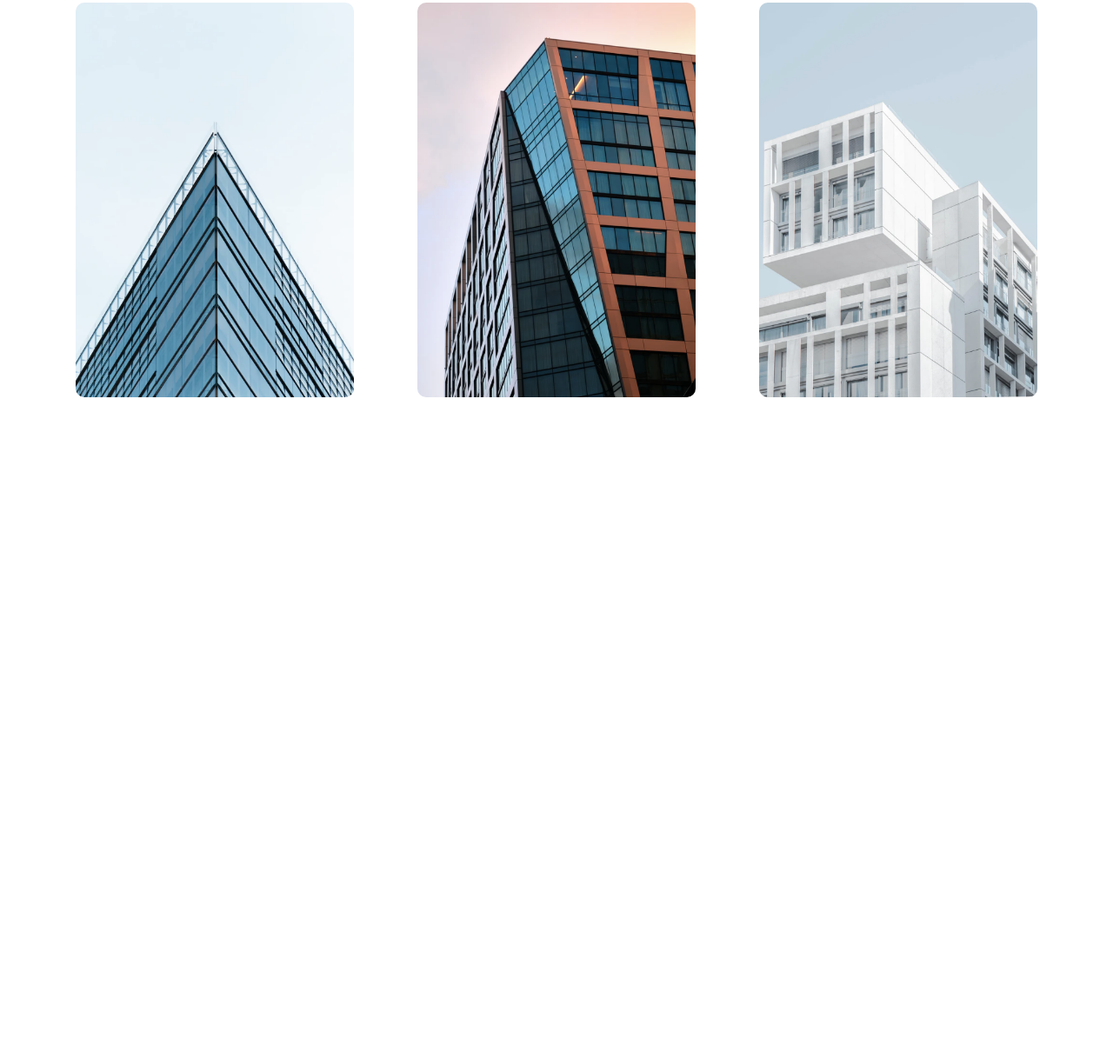
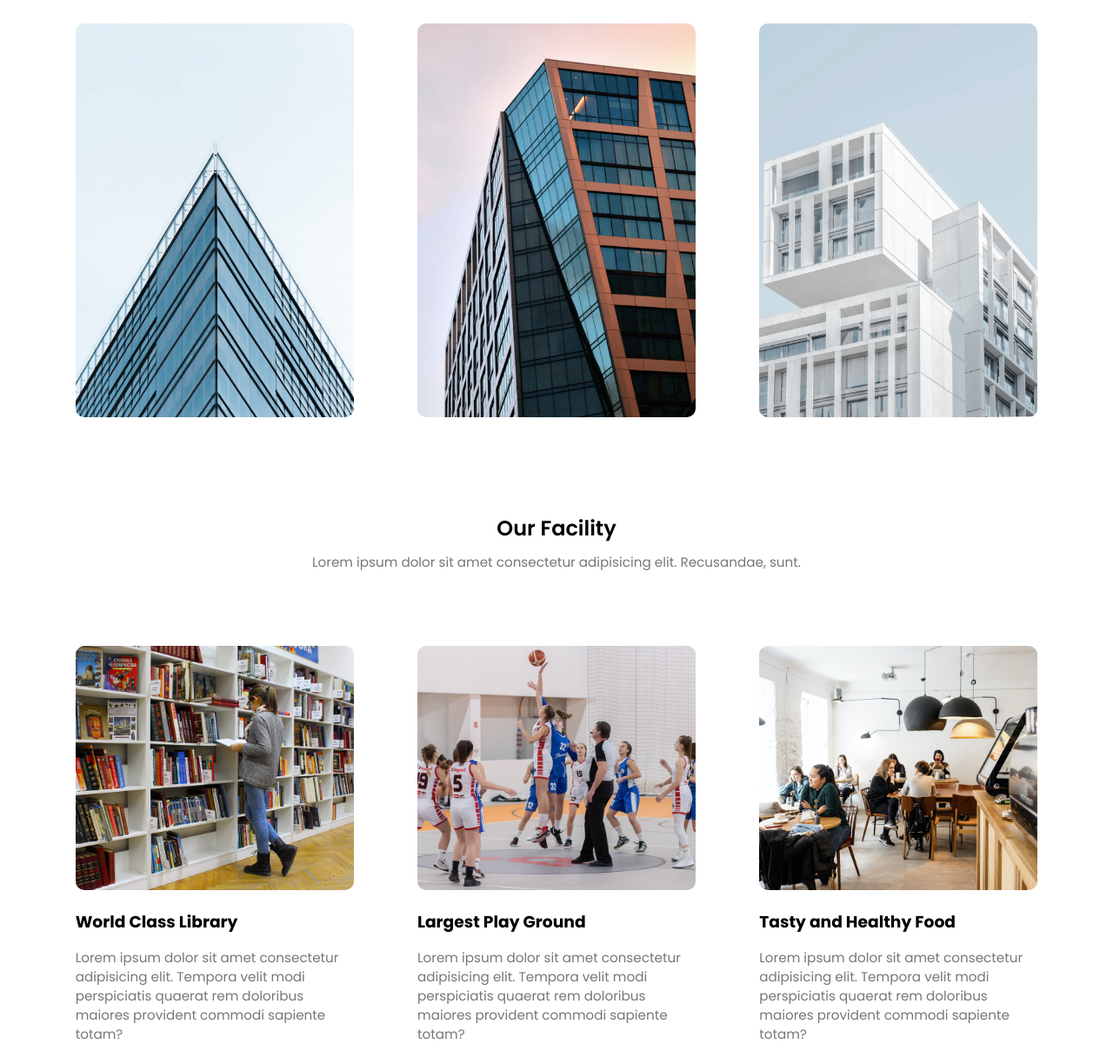
Before and after one commit to Hooseinsalari/full-responsive-website, a plain HTML site: page index.html in a window 1280 px wide. Shown: the part 1539-2755 px from the top of the page at 87% size. Before the commit the page ends 2006 px from the top, so only its background shows below. Drawn offline with Linux system fonts and the light colour scheme.

Commit message:
create facility section

```diff
--- a/index.html
+++ b/index.html
@@ -90,19 +90,19 @@
       </p>
       <div class="campus-section">
         <div class="campus-item">
-          <img src="./image/london.png" alt="">
+          <img src="./image/london.png" alt="" />
           <div class="layer">
             <h3>LONDON</h3>
           </div>
         </div>
         <div class="campus-item">
-          <img src="./image/newyork.png" alt="">
+          <img src="./image/newyork.png" alt="" />
           <div class="layer">
             <h3>NEW YORK</h3>
           </div>
         </div>
         <div class="campus-item">
-          <img src="./image/washington.png" alt="">
+          <img src="./image/washington.png" alt="" />
           <div class="layer">
             <h3>WASHINGTON</h3>
           </div>
@@ -110,6 +110,44 @@
       </div>
     </section>
 
+    <!-- facility -->
+    <section class="facility">
+      <h1>Our Facility</h1>
+      <p>
+        Lorem ipsum dolor sit amet consectetur adipisicing elit. Recusandae,
+        sunt.
+      </p>
+      <div class="facility-section">
+        <div class="facility-item">
+          <img src="./image/library.png" alt="" />
+          <h3>World Class Library</h3>
+          <p>
+            Lorem ipsum dolor sit amet consectetur adipisicing elit. Tempora
+            velit modi perspiciatis quaerat rem doloribus maiores provident
+            commodi sapiente totam?
+          </p>
+        </div>
+        <div class="facility-item">
+          <img src="./image/basketball.png" alt="" />
+          <h3>Largest Play Ground</h3>
+          <p>
+            Lorem ipsum dolor sit amet consectetur adipisicing elit. Tempora
+            velit modi perspiciatis quaerat rem doloribus maiores provident
+            commodi sapiente totam?
+          </p>
+        </div>
+        <div class="facility-item">
+          <img src="./image/cafeteria.png" alt="" />
+          <h3>Tasty and Healthy Food</h3>
+          <p>
+            Lorem ipsum dolor sit amet consectetur adipisicing elit. Tempora
+            velit modi perspiciatis quaerat rem doloribus maiores provident
+            commodi sapiente totam?
+          </p>
+        </div>
+      </div>
+    </section>
+
     <script src="./script.js"></script>
   </body>
 </html>
--- a/style.css
+++ b/style.css
@@ -178,7 +178,7 @@ nav .fa {
     display: flex;
     justify-content: space-around;
     align-items: center;
-    margin-top: 3%;
+    margin-top: 5%;
     flex-wrap: wrap;
 }
 
@@ -231,6 +231,55 @@ nav .fa {
     transform: scale(1.5);
 }
 
+/*? ----facility---- */
+.facility {
+    padding: 100px 50px 0;
+    text-align: center;
+}
+
+.facility h1 {
+    font-size: 3.75;
+    font-weight: 600;
+}
+
+.facility p {
+    font-size: 0.95rem;
+    color: #777;
+    padding: 11px;
+    font-weight: 400;
+    line-height: 22px;
+}
+
+.facility-section {
+    display: flex;
+    justify-content: space-around;
+    align-items: center;
+    margin-top: 5%;
+    flex-wrap: wrap;
+}
+
+.facility-item {
+    margin-bottom: 5%;
+    width: 20rem;
+    margin: 15px 10px;
+}
+
+.facility-item img {
+    width: 100%;
+    border-radius: 10px;
+}
+
+.facility-item h3 {
+    margin: 15px 0 16px;
+    text-align: left;
+}
+
+.facility-item p {
+    text-align: left;
+    padding: 0;
+}
+
+
 /* ? responsive */
 @media (max-width: 770px) {
     nav {
@@ -246,7 +295,7 @@ nav .fa {
         background-color: #f44336;
         height: 100vh;
         width: 200px;
-        position: absolute;
+        position: fixed;
         right: -230px;
         top: 0;
         z-index: 2;
@@ -282,7 +331,7 @@ nav .fa {
         width: 18rem;
     }
 
-    .campus {
+    .campus, .facility {
         padding: 100px 0 0;
     }
 }
```
